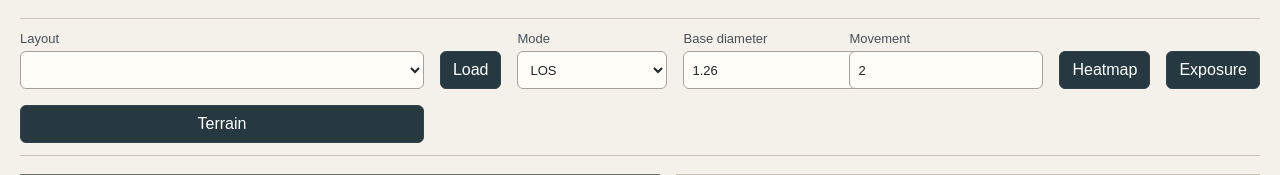
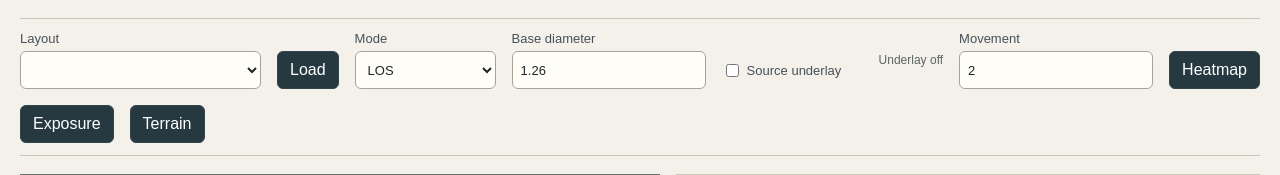
Before and after one commit to kraken-yoba/wh40k-los-analyzer, a FastAPI app: page / in a window 1280 px wide. Shown: the part 74-249 px from the top of the page. Run offline with FastAPI, Linux system fonts and the light colour scheme; data that the repository does not hold is empty.

Commit message:
feat: add source pdf underlay

```diff
--- a/backend/fortyk_los_backend/app.py
+++ b/backend/fortyk_los_backend/app.py
@@ -4,7 +4,7 @@ from pathlib import Path
 from fastapi import FastAPI, HTTPException, Request
 from fastapi.encoders import jsonable_encoder
 from fastapi.exceptions import RequestValidationError
-from fastapi.responses import HTMLResponse, JSONResponse
+from fastapi.responses import HTMLResponse, JSONResponse, Response
 from fastapi.staticfiles import StaticFiles
 from fastapi.templating import Jinja2Templates
 from pydantic import Field, FiniteFloat, ValidationError
@@ -241,6 +241,21 @@ def visual_sanity_evidence(layout_id: str) -> dict[str, object]:
     return payload
 
 
+@app.get("/api/layouts/{layout_id}/source-underlay.png")
+def source_underlay(layout_id: str) -> Response:
+    layout = fixtures.get_layout(layout_id)
+    if layout is None:
+        raise HTTPException(status_code=404, detail=f"Layout not found: {layout_id}")
+    png = fixtures.source_underlay_png(layout)
+    if png is None:
+        raise HTTPException(status_code=404, detail=f"Source underlay not available: {layout_id}")
+    return Response(
+        content=png,
+        media_type="image/png",
+        headers={"cache-control": "no-store"},
+    )
+
+
 @app.post("/api/layouts/{layout_id}/validation/{record_code}/accept")
 def accept_validation_warning(
     layout_id: str,
--- a/backend/fortyk_los_backend/domain/fixtures.py
+++ b/backend/fortyk_los_backend/domain/fixtures.py
@@ -18,6 +18,7 @@ from fortyk_los_backend.domain.manifest import (
 )
 from fortyk_los_backend.domain.models import CanonicalLayout, ReviewStatus, ValidationSeverity
 from fortyk_los_backend.domain.serialization import stable_layout_hash
+from fortyk_los_backend.domain.source_underlay import render_event_companion_board_underlay
 from fortyk_los_backend.domain.visual_sanity import (
     EventCompanionVisualSanityReport,
     VisualSanityStatus,
@@ -178,6 +179,19 @@ class FixtureRepository:
             layout=layout,
         )
 
+    def source_underlay_png(self, layout: CanonicalLayout) -> bytes | None:
+        if layout.provenance.extraction_method != "event-companion-vector-v1":
+            return None
+
+        event_document_path = self._hash_matched_event_companion_path()
+        if event_document_path is None:
+            return None
+
+        return render_event_companion_board_underlay(
+            event_document_path,
+            page_number=layout.provenance.source_page,
+        )
+
     def terrain_footprint_evidence(self) -> dict[str, object]:
         document_status = self._source_document_status(SourceKind.TERRAIN_LAYOUTS)
         if document_status is not None:
--- a/backend/fortyk_los_backend/static/app.js
+++ b/backend/fortyk_los_backend/static/app.js
@@ -15,6 +15,8 @@ const losResult = document.querySelector("#los-result");
 const analysisResult = document.querySelector("#analysis-result");
 const baseDiameter = document.querySelector("#base-diameter");
 const movementDistance = document.querySelector("#movement-distance");
+const sourceUnderlayToggle = document.querySelector("#source-underlay-toggle");
+const sourceUnderlayStatus = document.querySelector("#source-underlay-status");
 const FOOTPRINT_EXTRACTION_METHOD = "terrain-footprint-vector-v1";
 const FOOTPRINT_MATCH_METHOD = "terrain-footprint-match-v1";
 
@@ -24,6 +26,9 @@ const state = {
   selectedPoints: [],
   selectedFeatureId: null,
   heatmap: null,
+  sourceUnderlayImage: null,
+  sourceUnderlayObjectUrl: null,
+  sourceUnderlayRequestId: 0,
 };
 
 function boardToCanvas(point) {
@@ -210,8 +215,14 @@ function renderBoard() {
   if (!state.layout) return;
   const provisionalBlockers = hasValidationCode("terrain_footprint_blocker_review_required");
   context.clearRect(0, 0, canvas.width, canvas.height);
-  context.fillStyle = "#fffdf8";
-  context.fillRect(0, 0, canvas.width, canvas.height);
+  if (state.sourceUnderlayImage) {
+    context.drawImage(state.sourceUnderlayImage, 0, 0, canvas.width, canvas.height);
+    context.fillStyle = "rgba(255, 253, 248, 0.18)";
+    context.fillRect(0, 0, canvas.width, canvas.height);
+  } else {
+    context.fillStyle = "#fffdf8";
+    context.fillRect(0, 0, canvas.width, canvas.height);
+  }
   context.strokeStyle = "#1e272b";
   context.lineWidth = 4;
   context.strokeRect(2, 2, canvas.width - 4, canvas.height - 4);
@@ -225,7 +236,9 @@ function renderBoard() {
     });
     context.closePath();
     context.fillStyle = terrainFill(feature);
+    context.globalAlpha = state.sourceUnderlayImage ? 0.58 : 1;
     context.fill();
+    context.globalAlpha = 1;
     context.strokeStyle = "#746a5c";
     context.lineWidth = 2;
     context.stroke();
@@ -402,6 +415,61 @@ function renderLayoutMetadata() {
   appendDenseItem(layoutMetadata, "Method", state.layout.provenance.extraction_method);
 }
 
+function clearSourceUnderlayImage() {
+  if (state.sourceUnderlayObjectUrl) URL.revokeObjectURL(state.sourceUnderlayObjectUrl);
+  state.sourceUnderlayObjectUrl = null;
+  state.sourceUnderlayImage = null;
+}
+
+function isCurrentSourceUnderlayRequest(layoutId, sourceUnderlayRequestId) {
+  return (
+    state.layout &&
+    state.layout.layout_id === layoutId &&
+    sourceUnderlayToggle.checked &&
+    sourceUnderlayRequestId === state.sourceUnderlayRequestId
+  );
+}
+
+async function loadSourceUnderlay(layoutId) {
+  state.sourceUnderlayRequestId += 1;
+  const sourceUnderlayRequestId = state.sourceUnderlayRequestId;
+  clearSourceUnderlayImage();
+  if (!sourceUnderlayToggle.checked) {
+    sourceUnderlayStatus.textContent = "Underlay off";
+    return;
+  }
+  sourceUnderlayStatus.textContent = "Loading underlay";
+  let objectUrl = null;
+  try {
+    const response = await fetch(`/api/layouts/${layoutId}/source-underlay.png`);
+    if (!isCurrentSourceUnderlayRequest(layoutId, sourceUnderlayRequestId)) return;
+    if (!response.ok) {
+      sourceUnderlayStatus.textContent = "Underlay unavailable";
+      return;
+    }
+    const blob = await response.blob();
+    if (!isCurrentSourceUnderlayRequest(layoutId, sourceUnderlayRequestId)) return;
+    objectUrl = URL.createObjectURL(blob);
+    const image = new Image();
+    await new Promise((resolve, reject) => {
+      image.addEventListener("load", resolve, { once: true });
+      image.addEventListener("error", reject, { once: true });
+      image.src = objectUrl;
+    });
+    if (!isCurrentSourceUnderlayRequest(layoutId, sourceUnderlayRequestId)) {
+      URL.revokeObjectURL(objectUrl);
+      return;
+    }
+    state.sourceUnderlayObjectUrl = objectUrl;
+    state.sourceUnderlayImage = image;
+    sourceUnderlayStatus.textContent = "Underlay visible";
+  } catch (_error) {
+    if (objectUrl) URL.revokeObjectURL(objectUrl);
+    if (!isCurrentSourceUnderlayRequest(layoutId, sourceUnderlayRequestId)) return;
+    sourceUnderlayStatus.textContent = "Underlay unavailable";
+  }
+}
+
 function renderValidation() {
   validationPanel.replaceChildren();
   const records = state.layout.validation_records;
@@ -462,6 +530,7 @@ async function loadLayout(layoutId) {
   state.heatmap = null;
   losResult.textContent = `Loaded ${state.layout.name}\n${state.layoutHash}`;
   analysisResult.textContent = "Run heatmap, exposure, or terrain coverage.";
+  await loadSourceUnderlay(layoutId);
   renderLayoutMetadata();
   renderValidation();
   renderTerrainSemantics();
@@ -534,6 +603,14 @@ loadLayoutButton.addEventListener("click", () => {
   void loadSelectedLayout();
 });
 
+sourceUnderlayToggle.addEventListener("change", () => {
+  void runPanelAction(losResult, async () => {
+    if (!state.layout) return;
+    await loadSourceUnderlay(state.layout.layout_id);
+    renderBoard();
+  });
+});
+
 async function loadSelectedLayout() {
   void runPanelAction(losResult, async () => {
     await loadLayout(layoutSelect.value);
--- a/backend/fortyk_los_backend/static/styles.css
+++ b/backend/fortyk_los_backend/static/styles.css
@@ -70,7 +70,8 @@ h2 {
 }
 
 .controls {
-  grid-template-columns: minmax(180px, 1fr) auto repeat(2, 150px) repeat(3, auto);
+  display: flex;
+  flex-wrap: wrap;
   align-items: end;
   margin: 18px 0;
   padding: 12px 0;
@@ -83,6 +84,35 @@ label {
   gap: 5px;
   color: #465058;
   font-size: 13px;
+}
+
+.controls label {
+  flex: 1 1 140px;
+}
+
+.controls label:first-child {
+  flex-basis: 240px;
+}
+
+.controls button {
+  flex: 0 0 auto;
+}
+
+.checkbox-control {
+  grid-auto-flow: column;
+  grid-template-columns: auto 1fr;
+  align-items: center;
+  min-height: 38px;
+}
+
+.checkbox-control input {
+  min-height: auto;
+}
+
+#source-underlay-status {
+  align-self: center;
+  color: #5b6469;
+  font-size: 12px;
 }
 
 select,
--- a/backend/fortyk_los_backend/templates/index.html
+++ b/backend/fortyk_los_backend/templates/index.html
@@ -33,6 +33,11 @@
           Base diameter
           <input id="base-diameter" type="number" min="0.5" step="0.01" value="1.26" />
         </label>
+        <label class="checkbox-control">
+          <input id="source-underlay-toggle" type="checkbox" />
+          Source underlay
+        </label>
+        <p id="source-underlay-status">Underlay off</p>
         <label>
           Movement
           <input id="movement-distance" type="number" min="0" step="0.5" value="2" />
```
Also changed, not shown: backend/fortyk_los_backend/domain/source_underlay.py (added, +41 -0 lines), backend/tests/domain/test_source_underlay.py (added, +30 -0 lines), backend/tests/test_data_spine_api.py (+27 -0 lines), backend/tests/test_gui.py (+52 -0 lines), docs/browser-evidence.md (+2 -1 lines), docs/work-log.md (+1 -0 lines).
